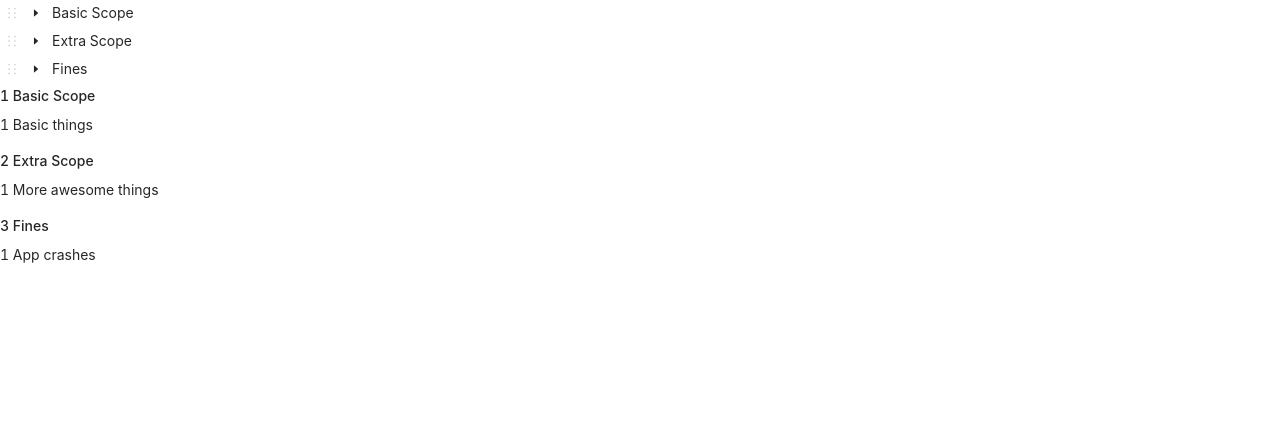
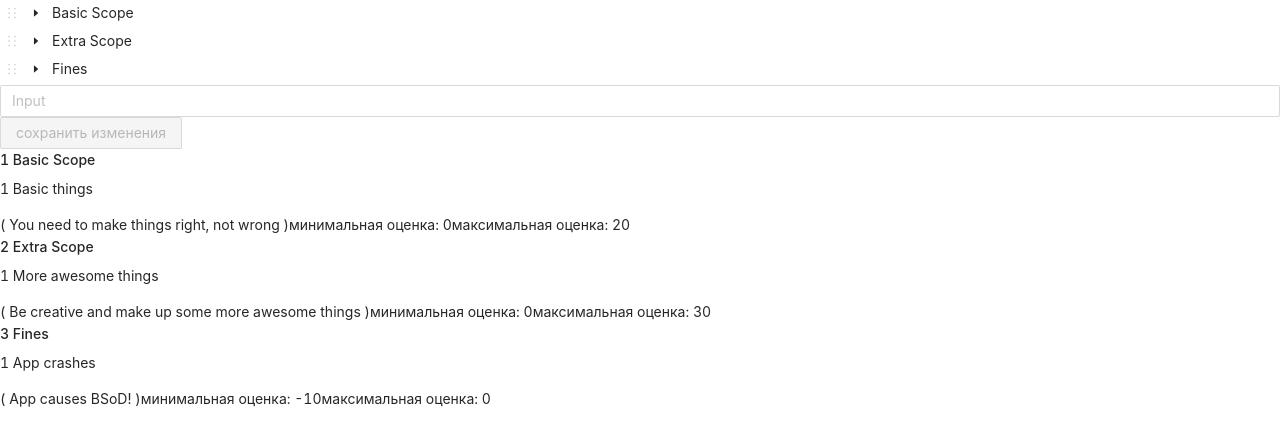
Before and after one commit to Ildar107/RS-Assessment-Tool, a React app: page /#/editCheckingList in a window 1280 px wide. Shown: the top 446 px of the page. Built offline with nearby package versions, Linux system fonts and the light colour scheme.

Commit message:
feat: add fields & button disabled

```diff
--- a/src/assets/components/EditCheckingList.jsx
+++ b/src/assets/components/EditCheckingList.jsx
@@ -58,13 +58,11 @@ const { TextArea } = Input;
 export class EditCheckingList extends React.Component {
     state = {
       gData: [],
-      valueEdit: '',
+      value: '',
       valueTaskTitle: '',
       valueAuthor: '',
-      valueTaskName: '',
-
       key: '',
-      doubleClickedKey: '',
+      field: '',
     };
 
     componentDidMount() {
@@ -91,17 +89,17 @@ export class EditCheckingList extends React.Component {
       return gData;
     }
 
-    editItem = (key, value) => {
+    editItem = (key, field, value) => {
       this.state.gData.forEach((item, number) => {
         if (item.key === key) {
           const data = this.state.gData;
-          data[number].title = value;
+          data[number][field] = value;
           this.setState({ gData: data });
         }
         item.children.forEach((it, num) => {
           if (it.key === key) {
             const data = this.state.gData;
-            data[number].children[num].title = value;
+            data[number].children[num][field] = value;
             this.setState({ gData: data });
           }
         });
@@ -184,28 +182,74 @@ export class EditCheckingList extends React.Component {
 
     render() {
       console.log(this.state.gData);
-      const { gData, valueEdit, key } = this.state;
+      const {
+        gData, key, field, value, valueTaskTitle, valueAuthor,
+      } = this.state;
       const view = gData.map((item, index) => (
         <>
           <h4
             key={item.key}
             onClick={() => {
-              this.setState({ valueEdit: item.title });
-              this.setState({ key: item.key });
+              this.setState({
+                value: item.title,
+                key: item.key,
+                field: 'title',
+              });
             }}
           >
             {`${index + 1} ${item.title}`}
           </h4>
           {item.children.map((it, ind) => (
+            <>
               <p
                 key={it.key}
                 onClick={() => {
-                this.setState({ valueEdit: it.title });
-                this.setState({ key: it.key });
+                  this.setState({
+                    value: it.title,
+                    key: it.key,
+                    field: 'title',
+                  });
                 }}
               >
                 {`   ${ind + 1} ${it.title}`}
               </p>
+              <span
+                key={it.key + 1}
+                onClick={() => {
+                  this.setState({
+                    value: it.description,
+                    key: it.key,
+                    field: 'description',
+                  });
+                }}
+              >
+                {` ( ${it.description} )`}
+              </span>
+              <span
+                key={it.key + 2}
+                onClick={() => {
+                  this.setState({
+                    value: it.minScore.toString(),
+                    key: it.key,
+                    field: 'minScore',
+                  });
+                }}
+              >
+                {`минимальная оценка: ${it.minScore}`}
+              </span>
+              <span
+                key={it.key + 3}
+                onClick={() => {
+                  this.setState({
+                    value: it.maxScore.toString(),
+                    key: it.key,
+                    field: 'maxScore',
+                  });
+                }}
+              >
+                {`максимальная оценка: ${it.maxScore}`}
+              </span>
+            </>
           ))}
         </>
       ));
@@ -221,28 +265,28 @@ export class EditCheckingList extends React.Component {
             onDrop={this.onDrop}
             treeData={gData}
           />
-          {key && (
           <TextArea
             className="vvv"
             placeholder="Input"
             autoSize
-            value={valueEdit}
+            value={value}
             onChange={(e) => {
-              this.setState({ valueEdit: e.target.value });
+              this.setState({ value: e.target.value });
             }}
           />
-          )}
-          {key && (
           <Button
+            disabled={value.length === 0}
             onClick={() => {
-              this.editItem(key, valueEdit);
-              this.setState({ valueEdit: '' });
-              this.setState({ key: '' });
+              this.editItem(key, field, value);
+              this.setState({
+                value: '',
+                key: '',
+                field: '',
+              });
             }}
           >
             сохранить изменения
           </Button>
-          )}
           <div className="view">
             {view}
           </div>
```
Lines whose indentation alone changed are shown as unchanged.
